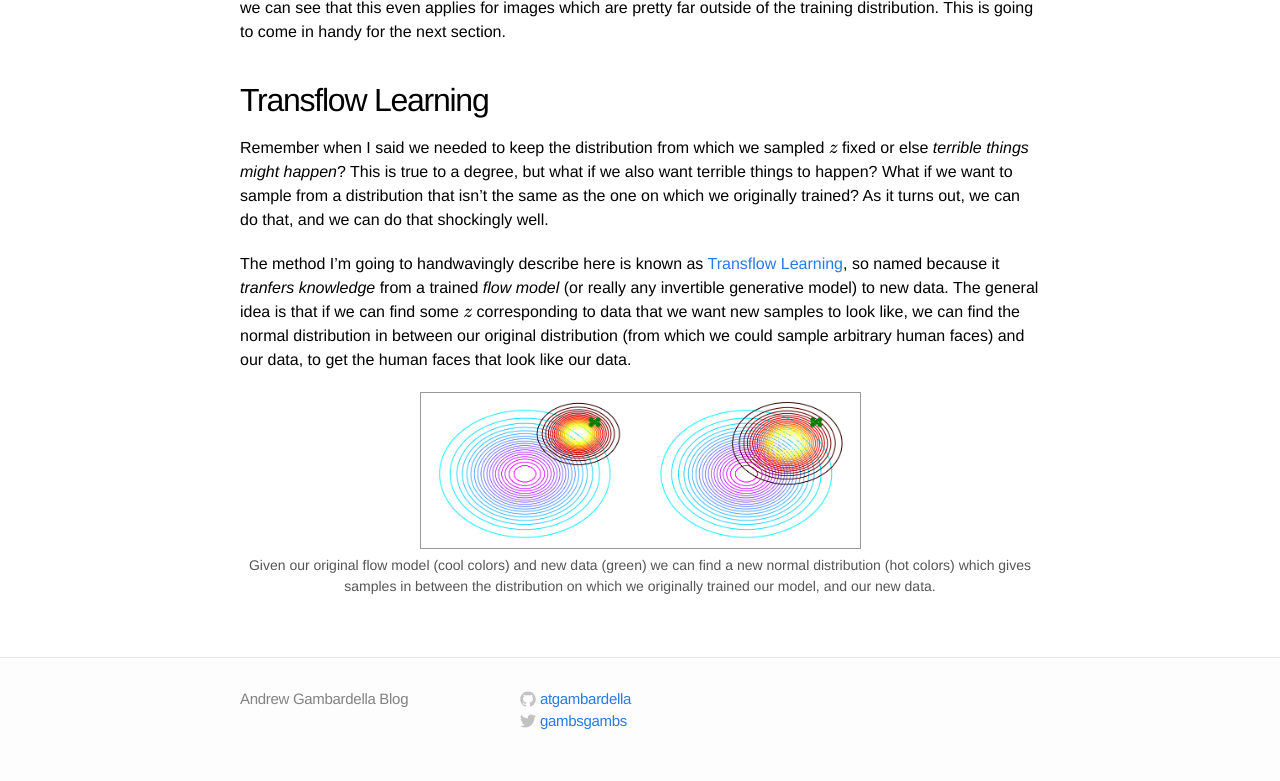
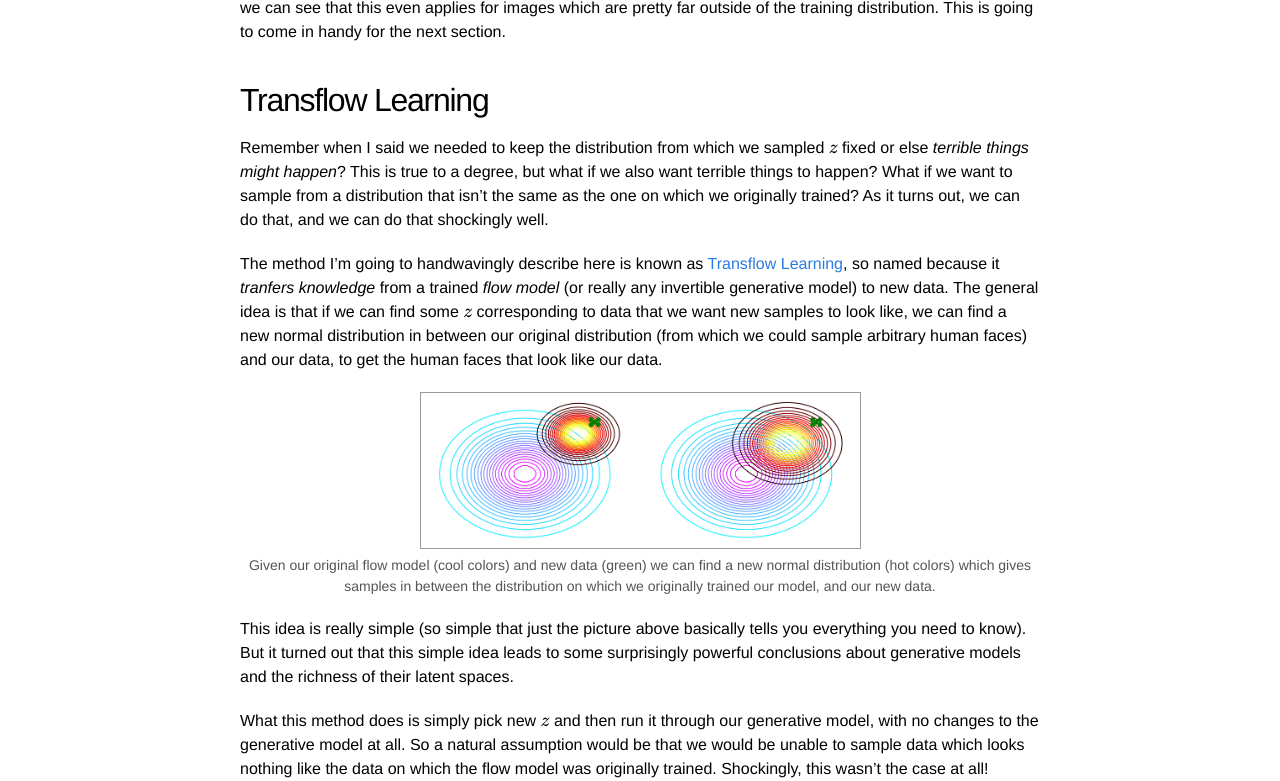
Before and after one commit to atgambardella/atgambardella.github.io, a Jekyll site: the page built from _posts/2019-11-28-Transflow-Learning.markdown, in a window 1280 px wide and 1400 px high, scrolled down 2426 px. Shown: the top 781 px of the window. Built offline with Jekyll 4.4.1, drawn with Linux system fonts in a browser that asks for light colours; formulas are drawn with MathJax 3; a script that is not in the unit is left out; some of the changed text lies outside the part shown; grey boxes are pictures that could not be loaded.

```diff
--- a/_posts/2019-11-28-Transflow-Learning.markdown
+++ b/_posts/2019-11-28-Transflow-Learning.markdown
@@ -53,9 +53,20 @@ The ability to interpolate smoothly in the latent space of a generative model me
 
 Remember when I said we needed to keep the distribution from which we sampled $z$ fixed or else <i>terrible things might happen</i>? This is true to a degree, but what if we also want terrible things to happen? What if we want to sample from a distribution that isn't the same as the one on which we originally trained? As it turns out, we can do that, and we can do that shockingly well.
 
-The method I'm going to handwavingly describe here is known as <a href='put arxiv link here'>Transflow Learning</a>, so named because it <i>tranfers knowledge</i> from a trained <i>flow model</i> (or really any invertible generative model) to new data. The general idea is that if we can find some $z$ corresponding to data that we want new samples to look like, we can find the normal distribution in between our original distribution (from which we could sample arbitrary human faces) and our data, to get the human faces that look like our data.
+The method I'm going to handwavingly describe here is known as <a href='put arxiv link here'>Transflow Learning</a>, so named because it <i>tranfers knowledge</i> from a trained <i>flow model</i> (or really any invertible generative model) to new data. The general idea is that if we can find some $z$ corresponding to data that we want new samples to look like, we can find a new normal distribution in between our original distribution (from which we could sample arbitrary human faces) and our data, to get the human faces that look like our data.
 
 <div class="imgcap">
 <img src="/assets/transflow/gaussians.png">
 <div class="thecap">Given our original flow model (cool colors) and new data (green) we can find a new normal distribution (hot colors) which gives samples in between the distribution on which we originally trained our model, and our new data.</div>
 </div>
+
+This idea is really simple (so simple that just the picture above basically tells you everything you need to know). But it turned out that this simple idea leads to some surprisingly powerful conclusions about generative models and the richness of their latent spaces.
+
+What this method does is simply pick new $z$ and then run it through our generative model, with no changes to the generative model at all. So a natural assumption would be that we would be unable to sample data which looks nothing like the data on which the flow model was originally trained. Shockingly, this wasn't the case at all!
+
+<div class="imgcap">
+<img src="/assets/transflow/obama.png">
+<div class="thecap">Giving images of former (and in my heart, always 💕) President Obama with a large occlusion over his eyes to Transflow Learning gives samples of men with large occlusions over their eyes. The training data looks nothing like these samples!</div>
+</div>
+
+This is the gist of what we've done. For more images (and the admittedly simple math behind it if you're extra daring), please take a look at <a href=''>the full paper</a>!
```
